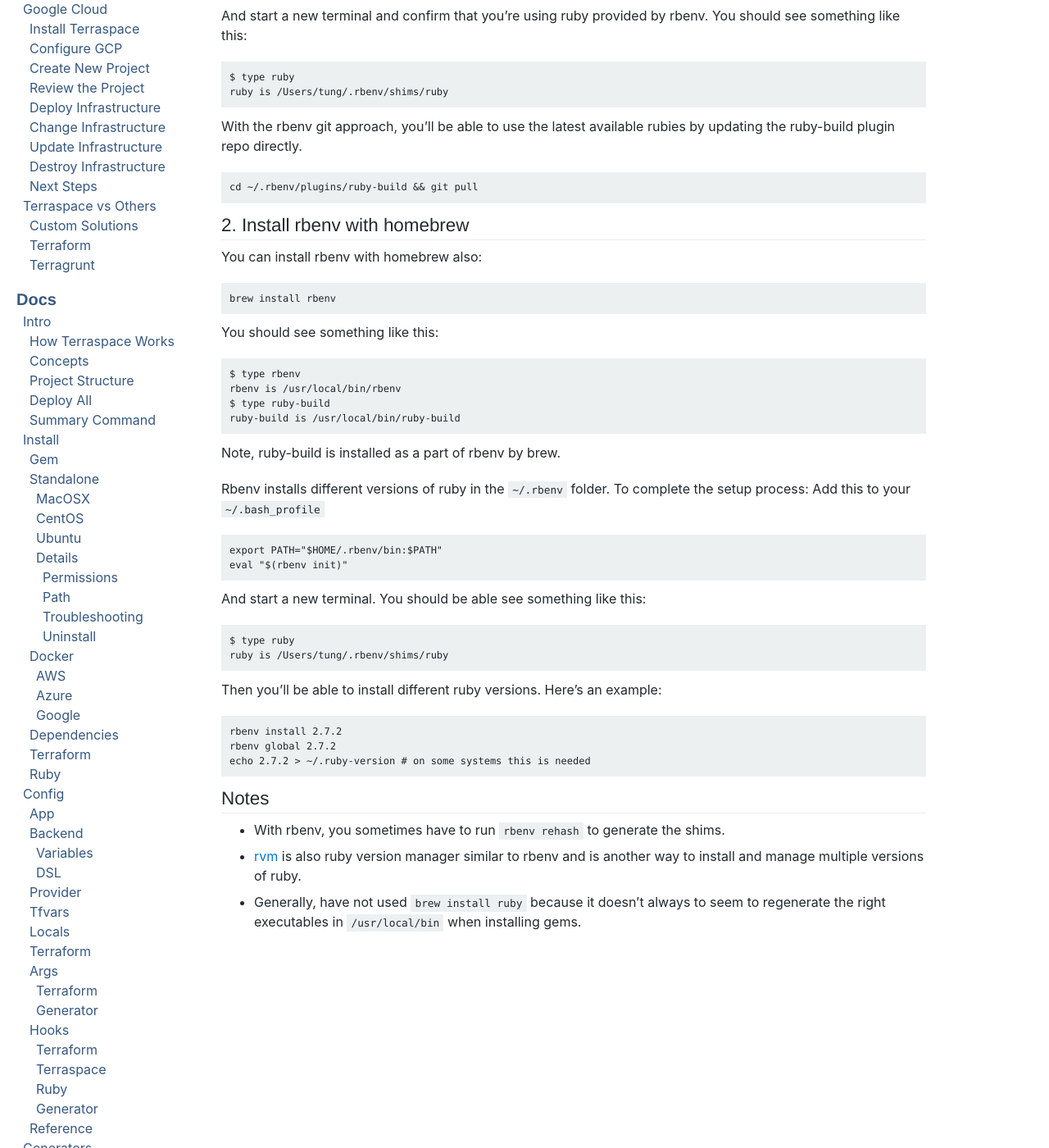
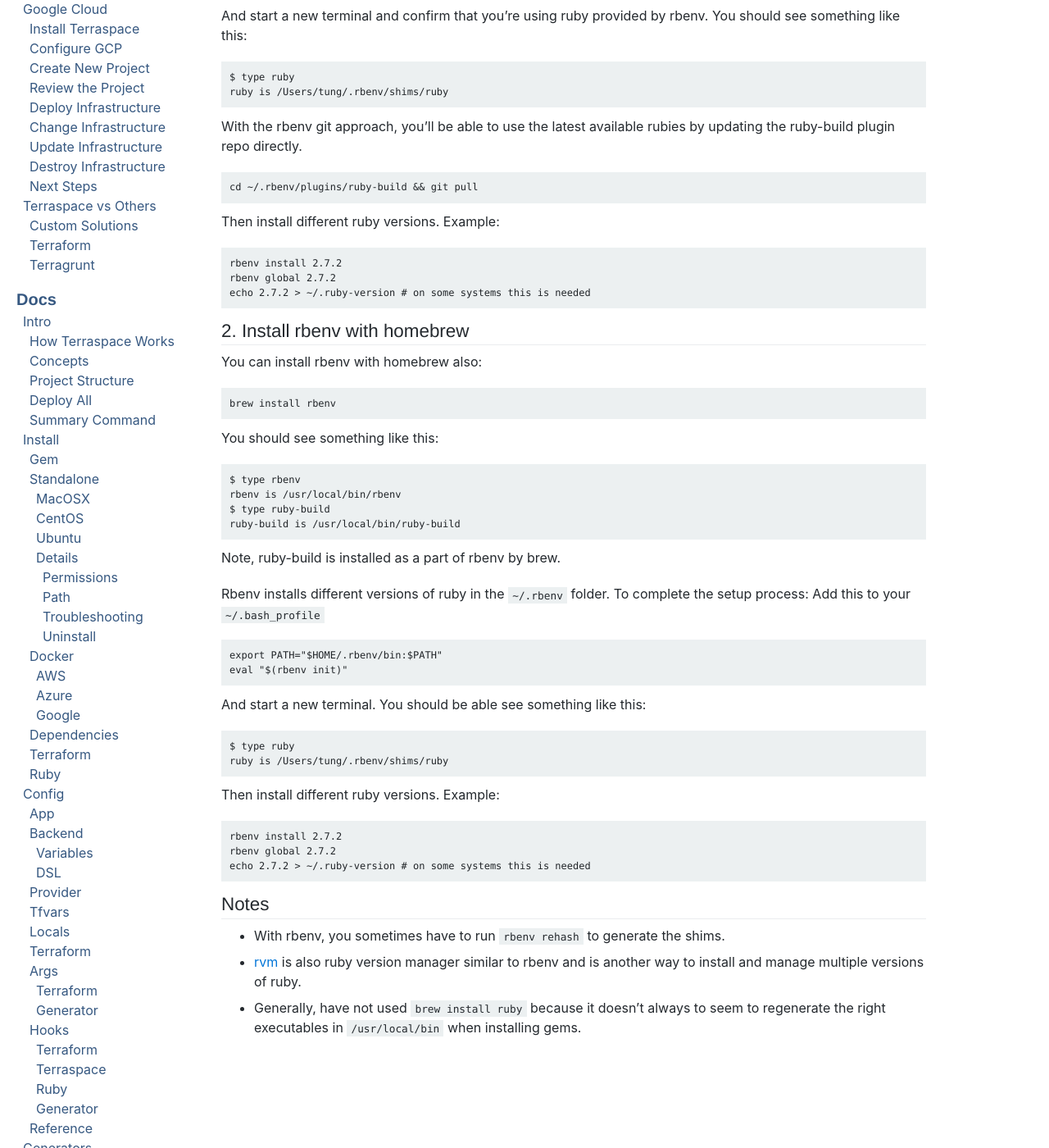
Before and after one commit to boltops-tools/terraspace-docs, a Jekyll site: the page built from _docs/install/ruby.md, in a window 1280 px wide and 1400 px high, scrolled down 603 px. Shown: the whole window at 82% size. Built offline with Jekyll 4.4.1, drawn with Linux system fonts in a browser that asks for light colours; a script that is not in the unit is left out.

Commit message:
Update ruby.md

```diff
--- a/_docs/install/ruby.md
+++ b/_docs/install/ruby.md
@@ -31,6 +31,12 @@
 
     cd ~/.rbenv/plugins/ruby-build && git pull
 
+Then install different ruby versions. Example:
+
+    rbenv install 2.7.2
+    rbenv global 2.7.2
+    echo 2.7.2 > ~/.ruby-version # on some systems this is needed
+
 ## 2. Install rbenv with homebrew
 
 You can install rbenv with homebrew also:
@@ -57,7 +63,7 @@
     $ type ruby
     ruby is /Users/tung/.rbenv/shims/ruby
 
-Then you'll be able to install different ruby versions. Here's an example:
+Then install different ruby versions. Example:
 
     rbenv install 2.7.2
     rbenv global 2.7.2
```
